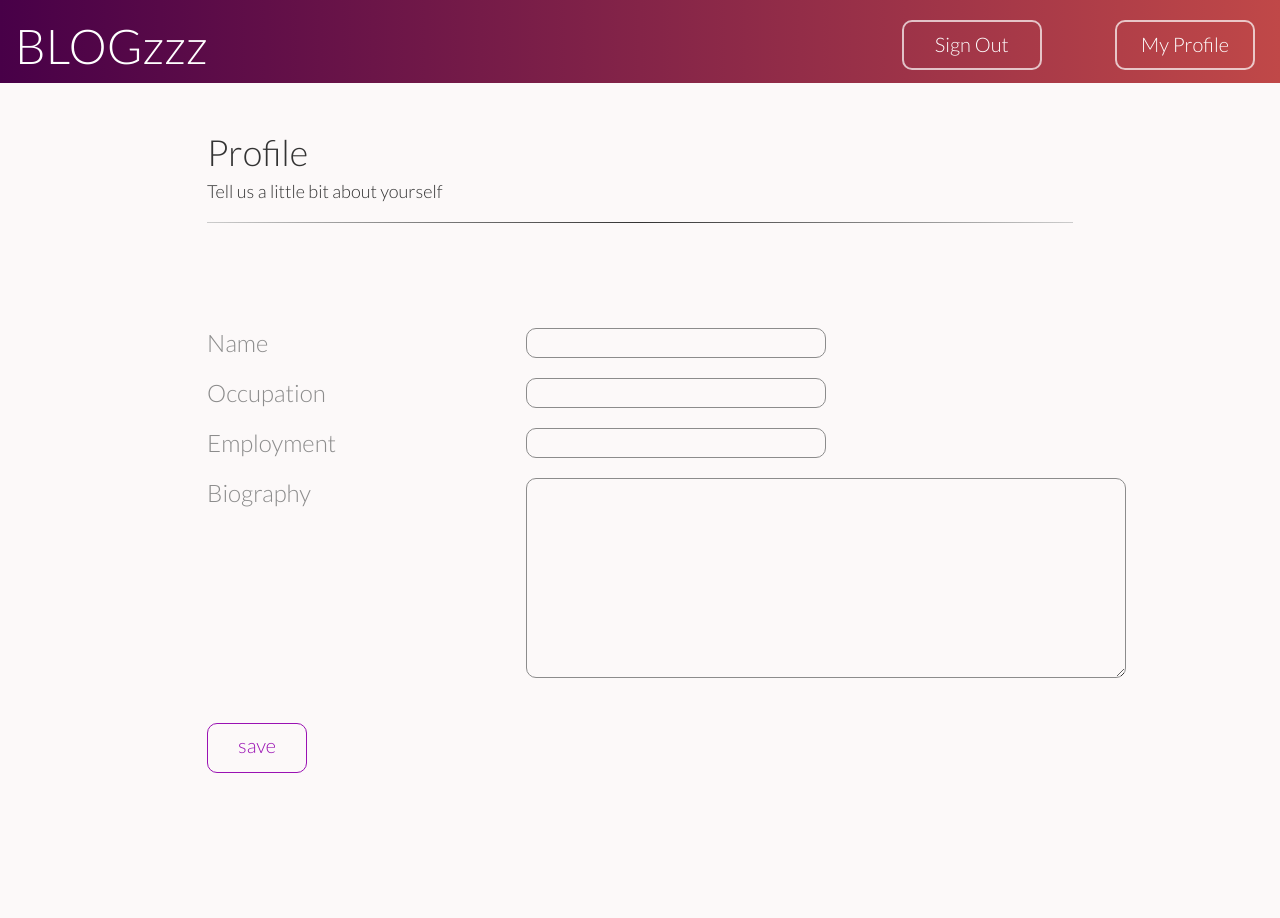
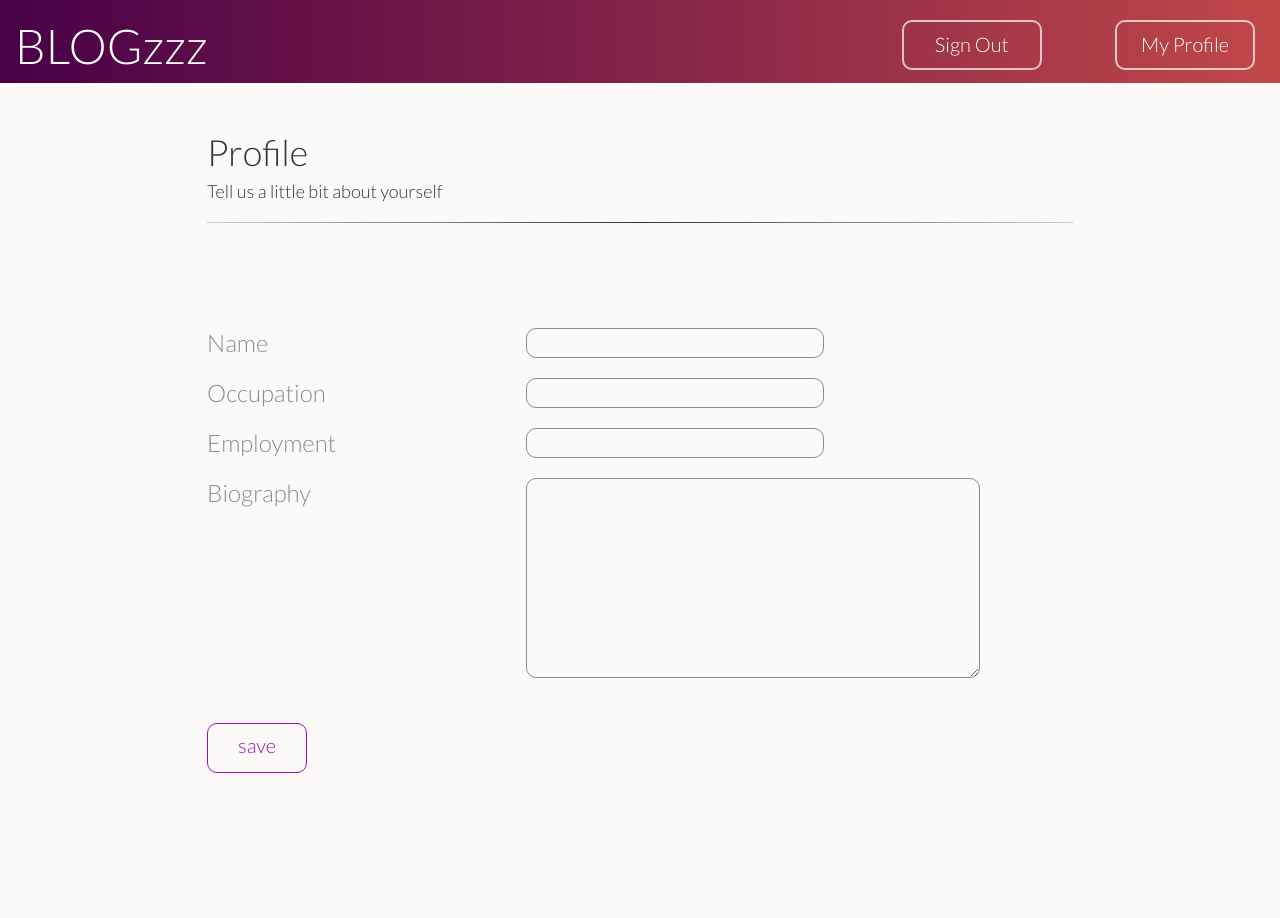
Before and after one commit to Tushige/e-Commerce, a Python web app: template templates/profile.html in a window 1280 px wide. Shown: the top 918 px of the page. Run offline with Jinja, Linux system fonts and the light colour scheme; the template is opened without the code that fills it, so the values that code supplies are empty; some libraries are stand-ins or nearby versions.

Commit message:
fixed responsive layout in profile, signin, and signout files

```diff
--- a/static/profile.css
+++ b/static/profile.css
@@ -45,7 +45,7 @@ input[type=text] {
 }
 
 input {
-    width: 300px;
+    width: 50%;
     height:30px;
     background: #fcf9f9;
     border:1px solid #8c8c8c;
@@ -58,7 +58,7 @@ input {
 textarea {
     margin-left: 20px;
     margin-top: 5px;
-    width:600px;
+    width:80%;
     height:200px;
     background: #fcf9f9;
     color:#8c8c8c;
--- a/templates/profile.html
+++ b/templates/profile.html
@@ -24,37 +24,37 @@
             <div id="info-container">
                 <!--Name-->
                 <div class="row field-container">
-                    <div class="col-xs-4 col-md-4">
+                    <div class="col-xs-5 col-md-4 field-name-container">
                         <h3 class="field-name">Name </h3>
                     </div>
-                    <div class="col-xs-8 col-md-8">
+                    <div class="col-xs-7 col-md-8">
                         <input type="text" name="profile_name">
                     </div>
                 </div>
                 <!--Occupation-->
                 <div class="row field-container">
-                    <div class="col-xs-4 col-md-4">
+                    <div class="col-xs-5 col-md-4 field-name-container">
                         <h3 class="field-name">Occupation </h3>
                     </div>
-                    <div class="col-xs-8 col-md-8">
+                    <div class="col-xs-7 col-md-8 input-container">
                         <input type="text" name="occupation">
                     </div>
                 </div>
                 <!--Occupation-->
                 <div class="row field-container">
-                    <div class="col-xs-4 col-md-4">
+                    <div class="col-xs-5 col-md-4 field-name-container">
                         <h3 class="field-name">Employment </h3>
                     </div>
-                    <div class="col-xs-8 col-md-8">
+                    <div class="col-xs-7 col-md-8">
                         <input type="text" name="employment">
                     </div>
                 </div>
                 <!-- biography -->
                 <div class="row field-textarea-container">
-                    <div class="col-xs-4 col-md-4">
+                    <div class="col-xs-5 col-md-4 field-name-container">
                         <h3 class="field-name">Biography </h3>
                     </div>
-                    <div class="col-xs-8 col-md-8">
+                    <div class="col-xs-7 col-md-8">
                         <textarea name="biography"></textarea>
                     </div>
                 </div>
--- a/templates/signin.html
+++ b/templates/signin.html
@@ -20,7 +20,6 @@
         <div class="title-container">
             <h1>Sign In</h1>
         </div>
-
         <!-- Sign In form -->
         <form method='post'>
             <h3 class="form-title">
--- a/templates/welcome.html
+++ b/templates/welcome.html
@@ -12,7 +12,7 @@
 <div class='container-fluid'>
     <div class='row'>
         <!-- page title-->
-        <div class='col-xs-6 col-sm-6 col-md-6' id="title-header">
+        <div class='col-xs-6 col-sm-6 col-md-8' id="title-header">
             <h1 class="text-left text-super">
                 <a href='/'>
                     BLOGzzz
@@ -20,13 +20,13 @@
             </h1>
         </div>
             <!-- Sign Out button-->
-            <div class='col-xs-4 col-sm-4 col-md-2 btn-header'>
+            <div class='col-xs-6 col-sm-3 col-md-2 btn-header'>
                 <a href="/signout">
                     <span>Sign Out</span>
                 </a>
             </div>
             <!-- my profile button-->
-            <div class='col-xs-4 col-sm-4 col-md-2 btn-header'>
+            <div class='col-xs-6 col-sm-3 col-md-2 btn-header'>
                 <a href="/author/{{user.username}}/profile">
                     <span>Edit Profile</span>
                 </a>
```
Also changed, not shown: static/signin.css (+4 -3 lines), static/welcome.css (+21 -9 lines), static/images/rocky_shore_sunset_5k-1280x800.jpg (deleted), static/images/rocky_shore_sunset_5k-1600x900.jpg (deleted), static/images/rocky_shore_sunset_5k-1920x1080.jpg (deleted), 3 other files.
